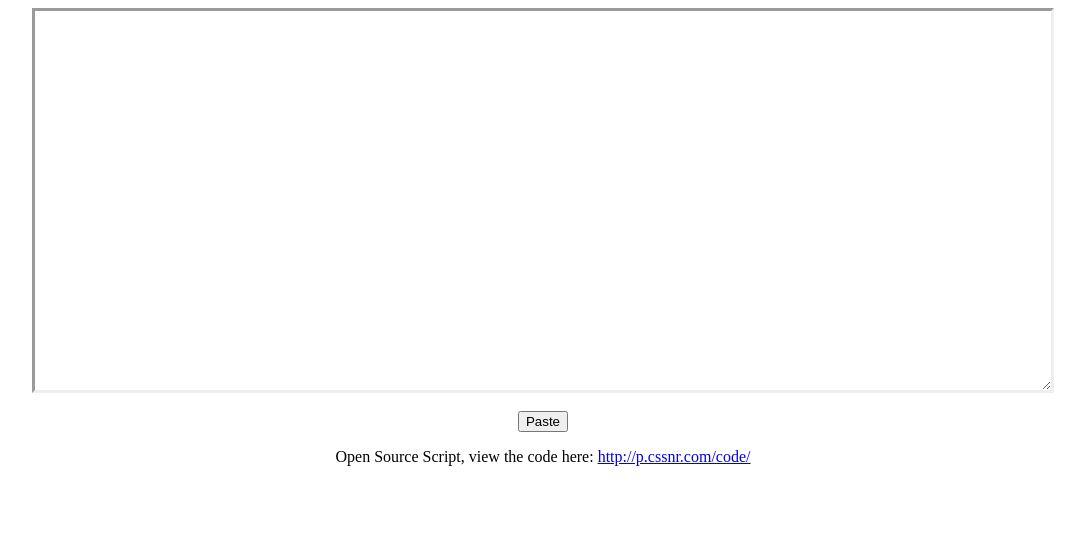
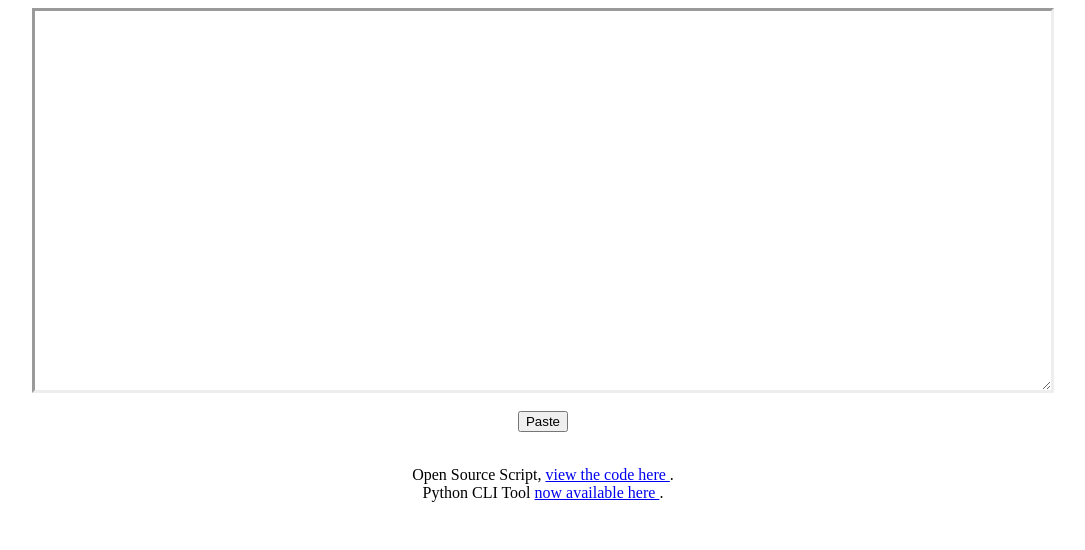
Before and after one commit to smashedr/php-pastebin, a PHP site: page / in a window 1280 px wide. Shown: the top 550 px of the page, without its empty margins (97-1182 px from the left). Run offline with PHP 8.4, Linux system fonts and the light colour scheme.

Commit message:
Updated source code links

```diff
--- a/get.php
+++ b/get.php
@@ -25,6 +25,7 @@ $row = mysql_fetch_array($result);
 mysql_close($mysql);
 
 ?>
+
 <!DOCTYPE html>
 <html>
 <head>
@@ -34,11 +35,8 @@ mysql_close($mysql);
 <body>
 
 	<?php
-
 		echo "<pre>" . htmlentities($row['Data']) . "</pre>";
-
 	?>
-
 
 </body>
 </html>
--- a/index.php
+++ b/index.php
@@ -1,8 +1,7 @@
 <?php
+	include('./config.php');
+?>
 
-include('./config.php');
-
-?>
 <!DOCTYPE html>
 <html>
 <head>
@@ -14,12 +13,23 @@ include('./config.php');
 <body>
 
 	<form action="./paste.php" method="post">
-<textarea class="paste" name="paste" rows="25" cols="60"></textarea>
+		<textarea title="Paste" class="paste" name="paste" rows="25" cols="60"></textarea>
 		<br>
 		<input class="center" type="submit" value="Paste">
 	</form>
 
-<p class="ctext">Open Source Script, view the code here: <a href="<?php echo($url); ?>/code/"><?php echo($url); ?>/code/</a></p>
+	<br>
+
+	<p class="ctext">
+		Open Source Script, <a href="https://git.cssnr.com/shane/php_pastebin" target="_blank">
+			view the code here
+		</a>.
+		<br>
+		Python CLI Tool
+		<a href="https://git.cssnr.com/shane/cpaste" target="_blank">
+			now available here
+		</a>.
+	</p>
 
 </body>
 </html>
```
Also changed, not shown: paste.php (+5 -5 lines), .htaccess, README.md (added), readme.txt (deleted), table.sql (line endings or trailing spaces). Lines whose indentation alone changed are shown as unchanged.
